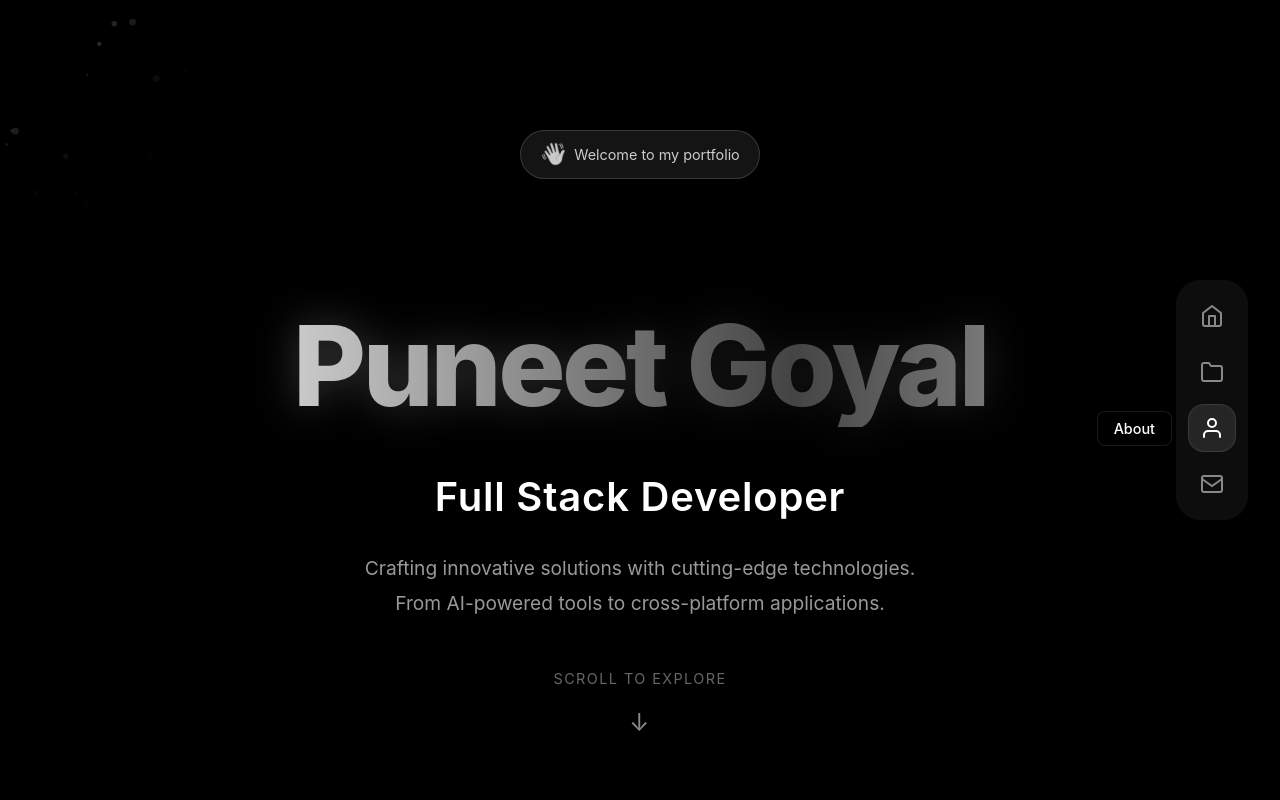
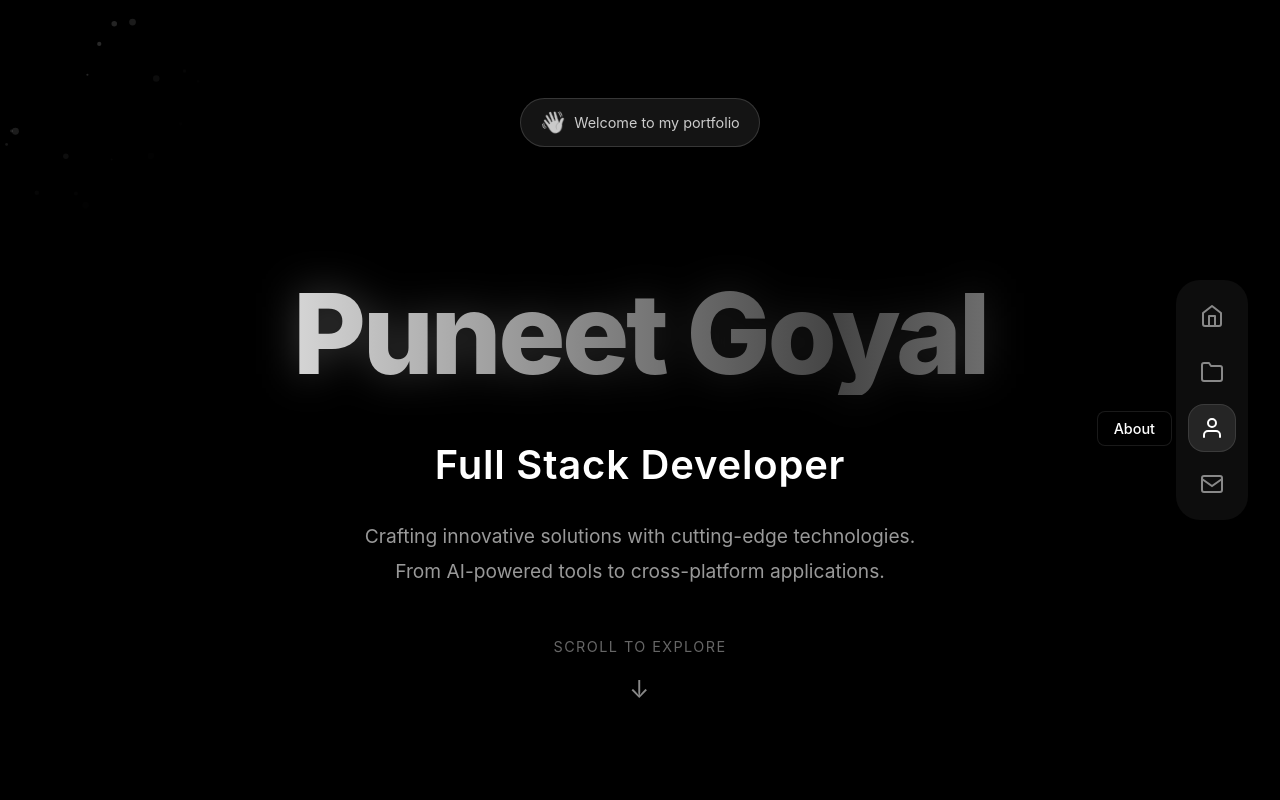
Before and after one commit to goyalpuneet18/puneet_goyal, a React (Vite) app: page / in a window 1280 px wide. Shown: the top 800 px of the page. Built offline with nearby package versions, Linux system fonts and the light colour scheme.

Commit message:
style: add global box-sizing: border-box reset

```diff
--- a/src/presentation/styles/main.scss
+++ b/src/presentation/styles/main.scss
@@ -5,11 +5,15 @@
   --color-accent: #888888;
 }
 
+*, *::before, *::after {
+  box-sizing: border-box;
+}
+
 body {
   margin: 0;
   padding: 0;
   font-family: var(--font-main);
-  background-color: transparent; /* Changed from var(--color-bg) to transparent to show canvas */
+  background-color: transparent;
   color: var(--color-text);
   overflow-x: hidden;
   width: 100%;
@@ -196,8 +200,6 @@ h1, h2, h3 {
   max-width: 1400px;
   margin: 0 auto;
 }
-
-// ... (skipping some unchanged styles)
 
 .stats-grid {
   display: grid;
```
